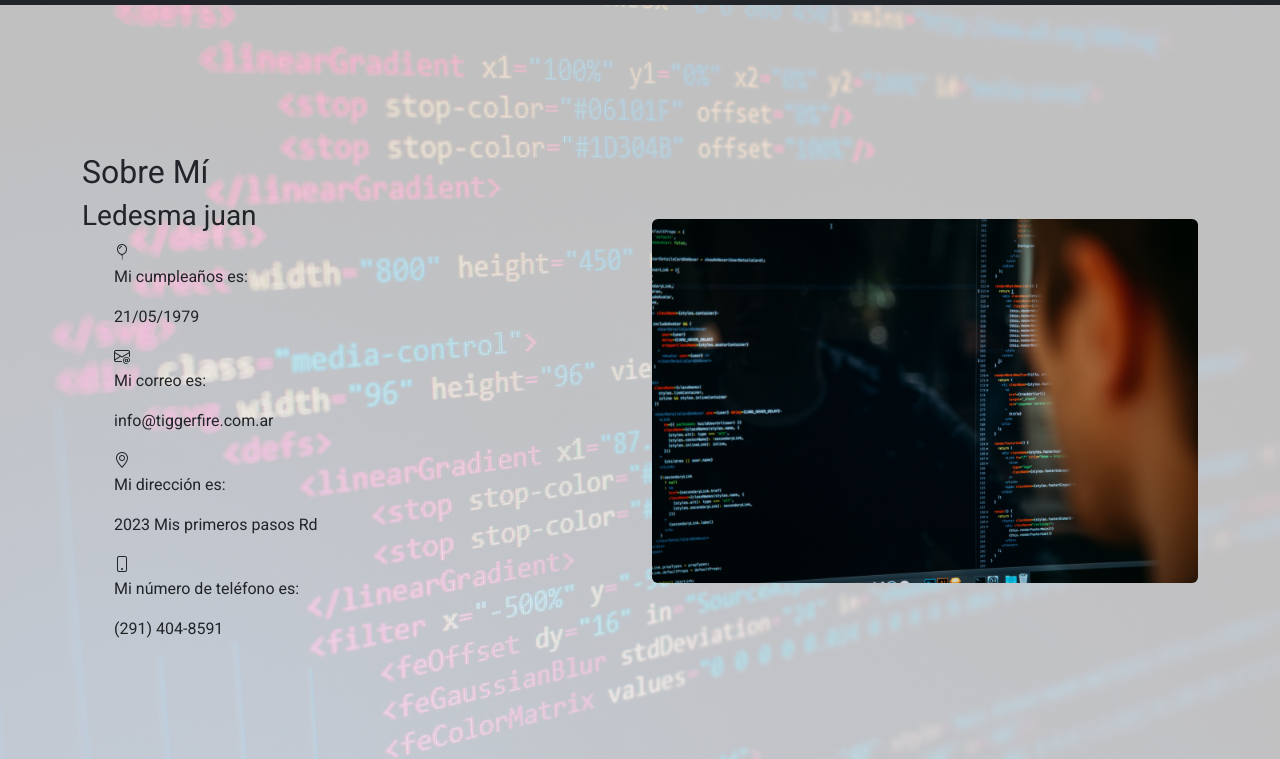
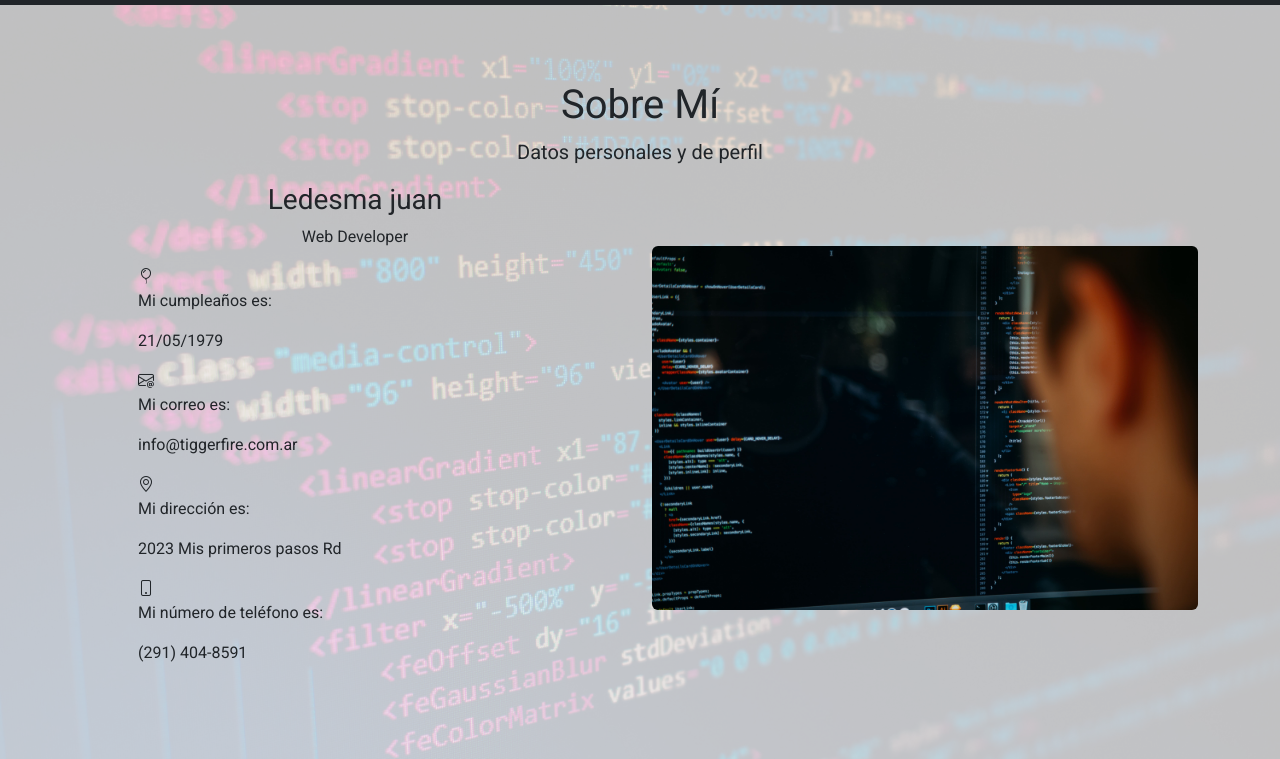
Before and after one commit to tiggerfire/PreEntrega3_Ledesma-Juan, a plain HTML site: page pages/sobre_mi.html in a window 1280 px wide. Shown: the part 69-828 px from the top of the page. Drawn offline with nearby package versions, Linux system fonts and the light colour scheme.

Commit message:
centrado sobre mi

```diff
--- a/pages/sobre_mi.html
+++ b/pages/sobre_mi.html
@@ -67,16 +67,19 @@
     <section class="min-vh-100 bg-hero-image" style="--bg-image: url(../img/fondo-inicio1.jpg)">
       <article class="min-vh-100 bg-alpha-color d-flex align-items-center">
         <div class="container">
-          <section class="row align-items-lg-center">
+          <section class="row align-items-lg-center pb-5">
+            <article class="col-12 text-center">
+              <h1 id="sobre mi">Sobre Mí</h1>
+              <p class="fs-5">Datos personales y de perfil</p>
+            </article>
             <article class="col-12 col-lg-6">
-              <h2 id="sobre mi">Sobre Mí</h2>
-
               <article class="informacion_personal">
-                <div class="nombre">
+                <div class="nombre text-center">
                   <h3>Ledesma juan</h3>
+                  <p>Web Developer</p>
                 </div>
 
-                <ul class="mis_datos">
+                <ul class="mis_datos ms-4">
                   <li class="lista_personal">
                     <div class="info_icon">
                       <i class="bi bi-balloon"></i>
--- a/sass/views/_portafolio.scss
+++ b/sass/views/_portafolio.scss
@@ -4,7 +4,7 @@
   width: 80%;
   border-radius: 30px;
   border: 1px solid rgb(204, 204, 204);
-  transition: opacity 1s ease-out, border-color 3s steps(3),
+  transition: opacity 1s ease-out, border-color 2s steps(3),
     box-shadow 1.5s linear 2s;
   &:hover {
     box-shadow: 1rem 1rem 2rem 0.5rem #000;
```
Also changed, not shown: css/styles.css.
